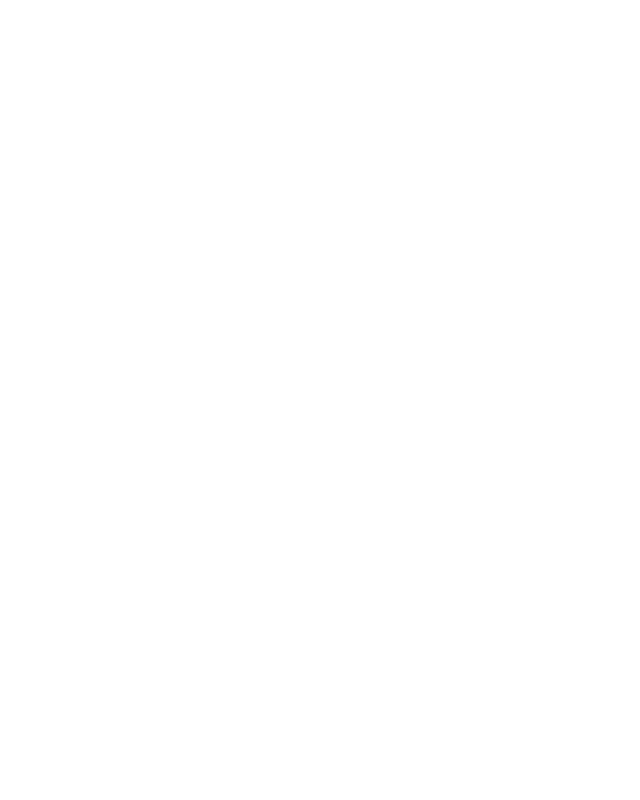
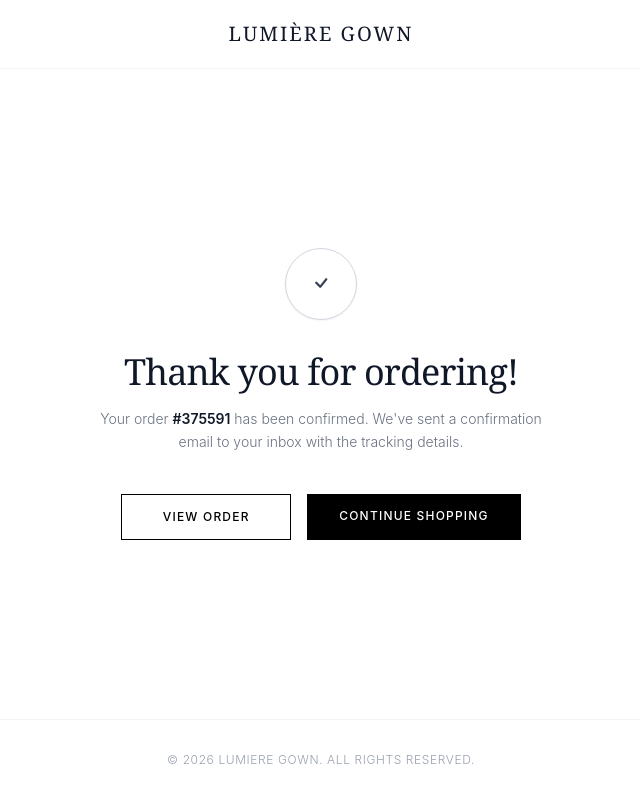
Before and after one commit to chanyabr24/Metric327, a Vue app in the folder lumiere-gown/: page /order-complete in a window 1280 px wide. Before the commit this address had no page. Shown: the whole page, without its empty margins (319-959 px from the left). Built offline with nearby package versions, Linux system fonts and the light colour scheme.

Commit message:
order complete page

```diff
--- a/lumiere-gown/src/router/index.js
+++ b/lumiere-gown/src/router/index.js
@@ -6,6 +6,7 @@
 import NewView from '@/views/NewView.vue'
 import BoysView from '@/views/BoysView.vue'
 import AccountView from '@/views/AccountView.vue'
+import OrderCompleteView from '@/views/OrderCompleteView.vue'
 
 const routes = [
   {
@@ -38,6 +39,10 @@
     name: 'account',
     component: AccountView
   },
+  { path: '/order-complete',
+    name: 'order-complete',
+    component: OrderCompleteView
+  },
 ]
 
 const router = createRouter({
--- /dev/null
+++ b/lumiere-gown/src/views/OrderCompleteView.vue
@@ -0,0 +1,110 @@
+<template>
+  <div class="min-h-screen bg-white text-gray-900 font-sans flex flex-col justify-between">
+    <!-- Header -->
+    <header class="py-5 px-6 border-b border-gray-100 text-center sticky top-0 bg-white z-30">
+      <router-link to="/" class="text-xl font-serif tracking-widest uppercase">
+        LUMIÈRE GOWN
+      </router-link>
+    </header>
+
+    <!-- Main Content -->
+    <main class="flex-grow flex flex-col items-center justify-center px-6 py-20 text-center max-w-lg mx-auto">
+
+      <!-- Check Icon Circle -->
+      <div class="w-18 h-18 rounded-full border border-gray-300 flex items-center justify-center mb-8 bg-white shadow-xs animate-pop-in">
+        <i class="bi bi-check text-2xl text-gray-700"></i>
+      </div>
+
+      <!-- Thank You Title -->
+      <h1 class="text-3xl md:text-4xl font-serif font-normal text-gray-900 mb-4 tracking-tight animate-fade-up">
+        Thank you for ordering!
+      </h1>
+
+      <!-- Order Message -->
+      <p class="text-xs md:text-sm font-light text-gray-500 leading-relaxed mb-10 max-w-md animate-fade-up-delay-1">
+        Your order <strong class="font-semibold text-gray-900">#{{ transactionId }}</strong> has been confirmed.
+        We've sent a confirmation email to your inbox with the tracking details.
+      </p>
+
+      <!-- Action Buttons -->
+      <div class="flex flex-col sm:flex-row gap-4 justify-center w-full sm:w-auto animate-fade-up-delay-2">
+        <router-link
+          to="/account"
+          class="px-8 py-3.5 border border-black text-black hover:bg-black hover:text-white transition-colors text-xs tracking-widest uppercase font-medium min-w-[170px]"
+        >
+          View Order
+        </router-link>
+
+        <router-link
+          to="/"
+          class="px-8 py-3.5 bg-black text-white hover:bg-gray-800 transition-colors text-xs tracking-widest uppercase font-medium min-w-[170px]"
+        >
+          CONTINUE SHOPPING
+        </router-link>
+      </div>
+
+    </main>
+
+    <!-- Simple Footer -->
+    <footer class="py-8 border-t border-gray-100 text-center">
+      <p class="text-xs text-gray-400 font-light tracking-wider">
+        © 2026 LUMIERE GOWN. ALL RIGHTS RESERVED.
+      </p>
+    </footer>
+  </div>
+</template>
+
+<script setup>
+import { ref, onMounted } from 'vue'
+
+const transactionId = ref('')
+
+onMounted(() => {
+  // เคลียร์ cart ใน localStorage หลังสั่งซื้อสำเร็จ
+  localStorage.removeItem('cart')
+
+  // สุ่ม Transaction ID Mockup หรือดึงจาก Route Query Parameter (ถ้ามี)
+  const randomId = Math.floor(100000 + Math.random() * 900000)
+  transactionId.value = randomId.toString()
+})
+</script>
+
+<style scoped>
+@keyframes popIn {
+  from {
+    transform: scale(0.5);
+    opacity: 0;
+  }
+  to {
+    transform: scale(1);
+    opacity: 1;
+  }
+}
+
+@keyframes fadeUp {
+  from {
+    opacity: 0;
+    transform: translateY(12px);
+  }
+  to {
+    opacity: 1;
+    transform: translateY(0);
+  }
+}
+
+.animate-pop-in {
+  animation: popIn 0.5s cubic-bezier(0.34, 1.56, 0.64, 1) both;
+}
+
+.animate-fade-up {
+  animation: fadeUp 0.5s 0.15s ease both;
+}
+
+.animate-fade-up-delay-1 {
+  animation: fadeUp 0.5s 0.25s ease both;
+}
+
+.animate-fade-up-delay-2 {
+  animation: fadeUp 0.5s 0.35s ease both;
+}
+</style>
```
